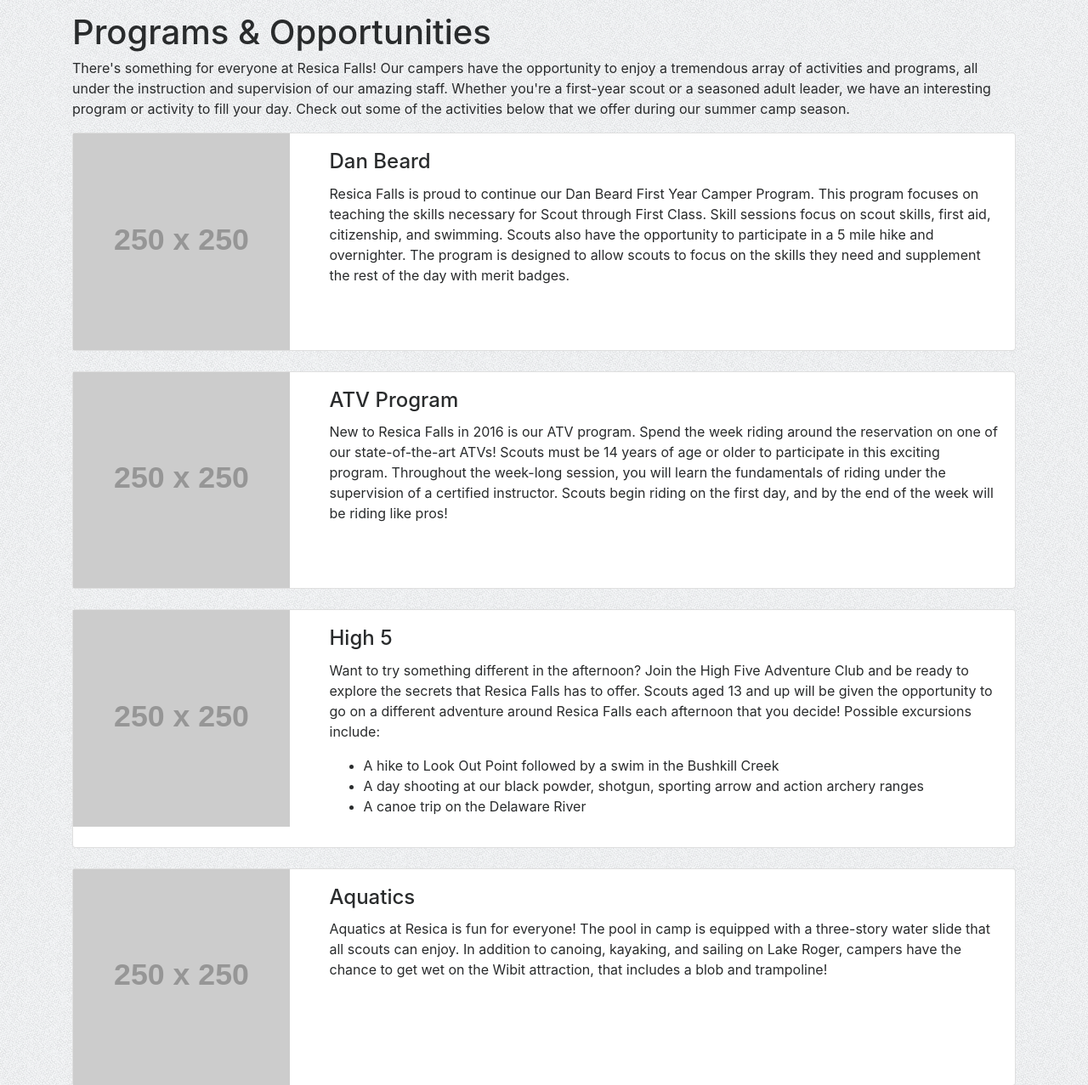
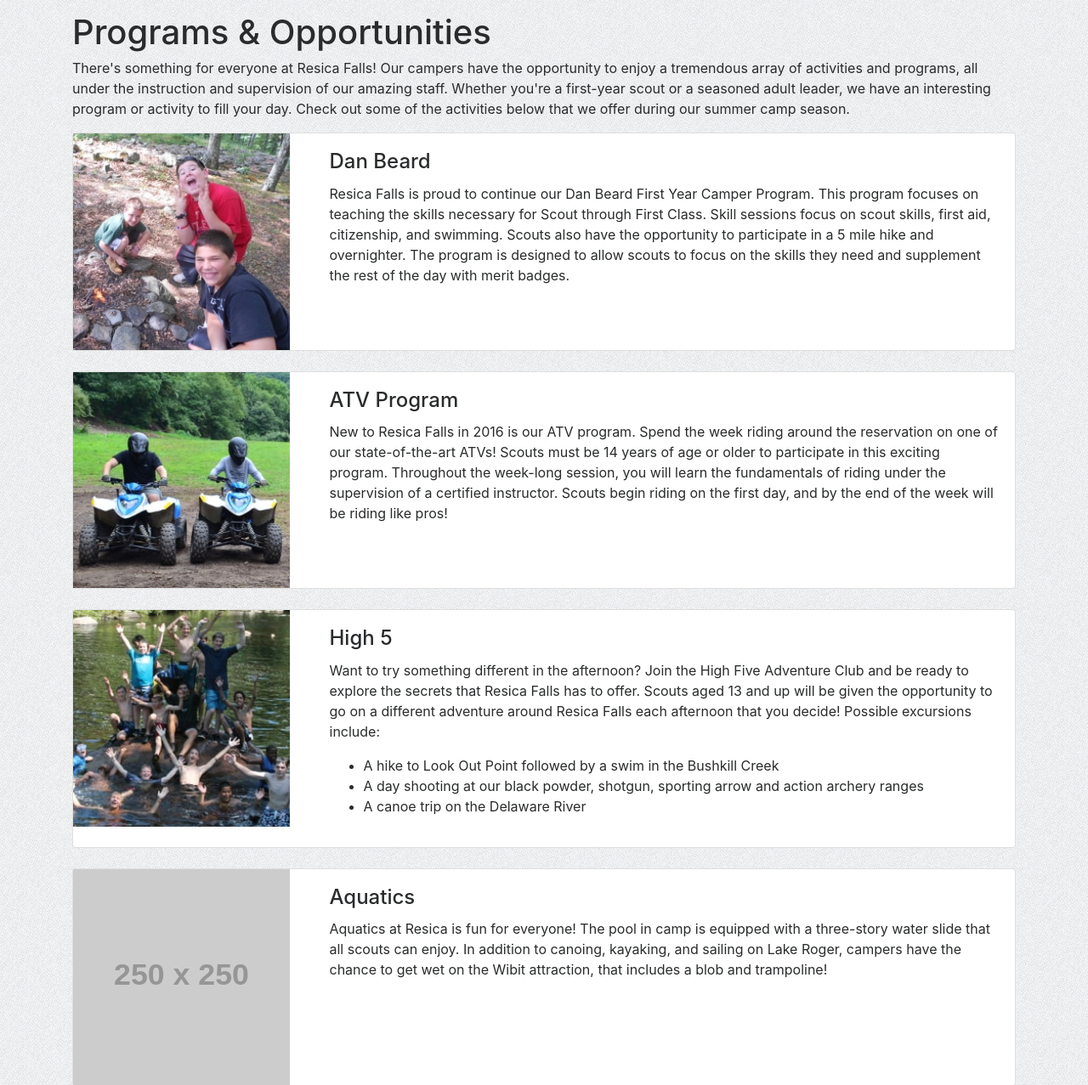
Before and after one commit to col-bsa/ResicaFalls.org, a PHP site: page /programs-and-opportunities.php in a window 1280 px wide. Shown: the part 173-1450 px from the top of the page at 85% size. Run offline with PHP 8.4, Linux system fonts and the light colour scheme; grey boxes labelled with a size stand in for pictures from a placeholder-image service; some libraries are stand-ins or nearby versions.

Commit message:
Added pictures for to the programs page for reference. Also updated the status page.

```diff
--- a/programs-and-opportunities.php
+++ b/programs-and-opportunities.php
@@ -25,7 +25,7 @@
 						<div class="card">
 							<div class="row">
 								<div class="col-md-3">
-									<img src="https://placehold.it/250x250" class="w-100">
+									<img src="_img/danbeard1_250.jpg" class="w-100">
 								</div>
 								<div class="col-md-9 px-3">
 									<div class="card-block px-3">
@@ -41,7 +41,7 @@
 						<div class="card">
 							<div class="row">
 								<div class="col-md-3">
-									<img src="https://placehold.it/250x250" class="w-100">
+									<img src="_img/atv1_250.jpg" class="w-100">
 								</div>
 								<div class="col-md-9 px-3">
 									<div class="card-block px-3">
@@ -57,7 +57,7 @@
 						<div class="card">
 							<div class="row">
 								<div class="col-md-3">
-									<img src="https://placehold.it/250x250" class="w-100">
+									<img src="_img/cooldip1_250.jpg" class="w-100">
 								</div>
 								<div class="col-md-9 px-3">
 									<div class="card-block px-3">
```
Also changed, not shown: git_status.php (+10 -0 lines).
